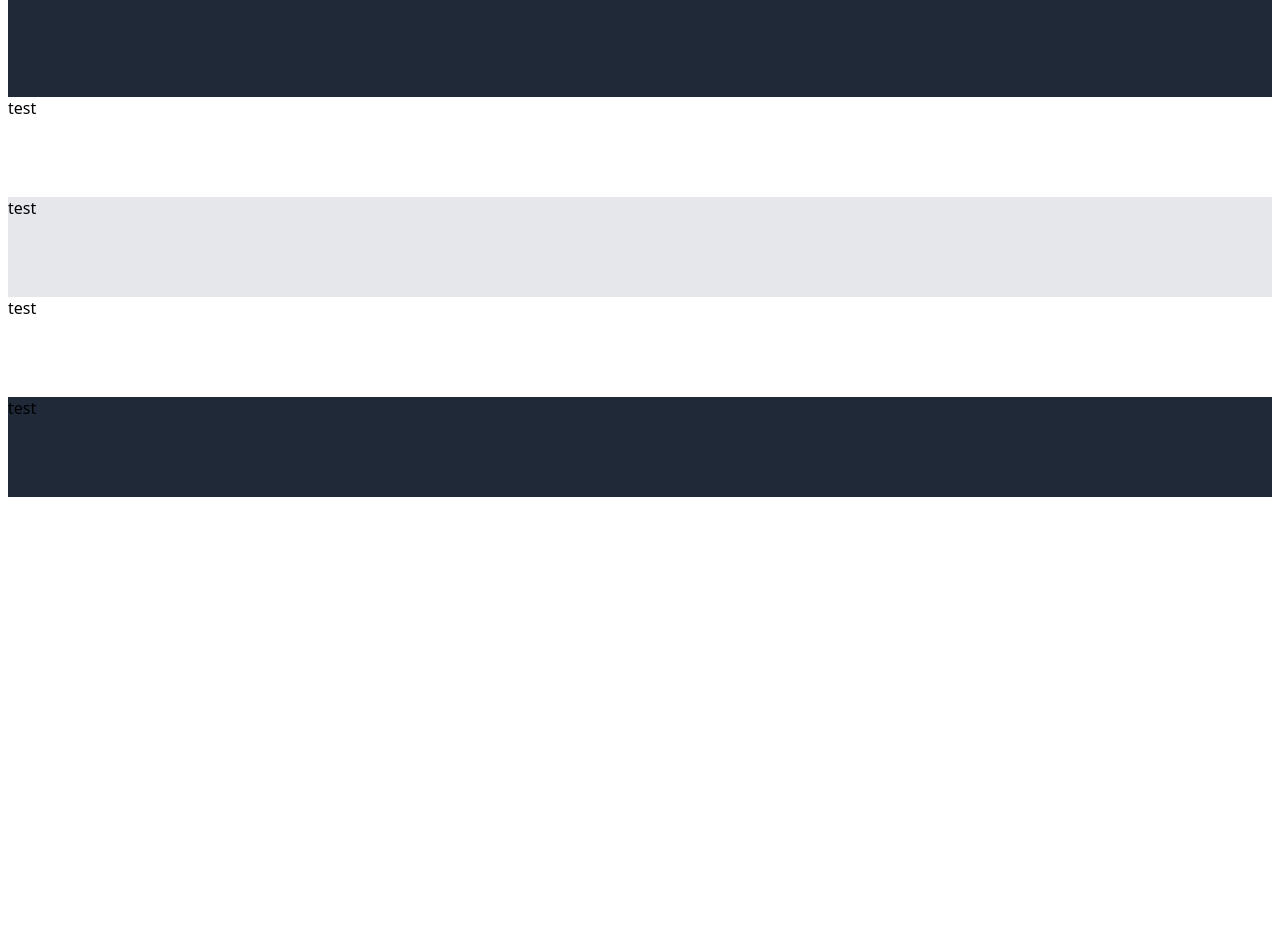
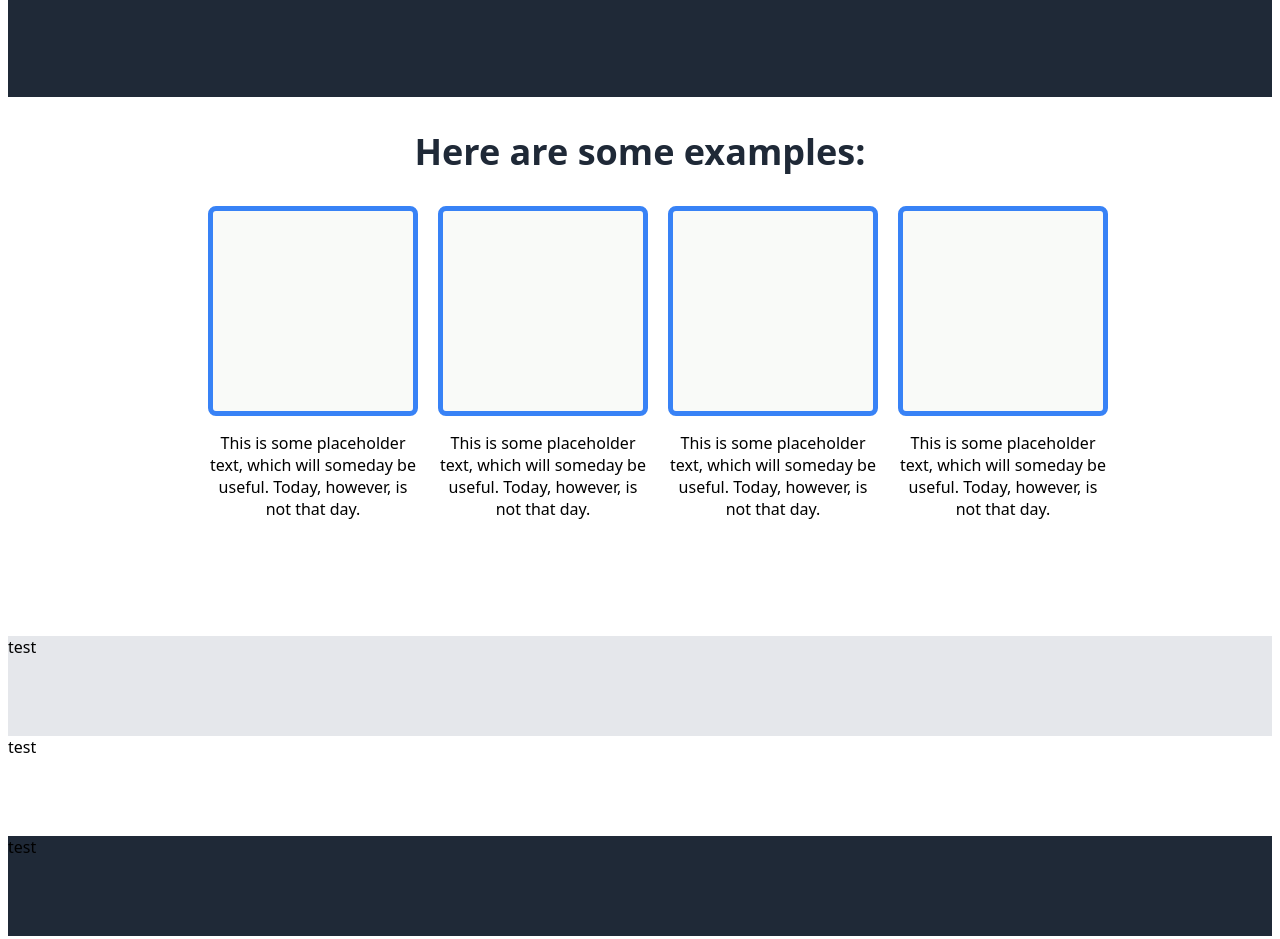
Before and after one commit to DPeteLovesYou/First-Page-Project, a plain HTML site: page index.html in a window 1280 px wide. Shown: the part 467-1406 px from the top of the page. Before the commit the page ends 972 px from the top, so only its background shows below. Drawn offline with Linux system fonts and the light colour scheme.

Commit message:
Add empty borders & placeholder text for section 2

```diff
--- a/index.html
+++ b/index.html
@@ -16,10 +16,9 @@
         <li><a href="#">header link three</a></li>
       </ul>
     </div>
-
     <div class="hero-content">
       <div class="hero-text">
-        <h1>This website is awesome</h1>
+        <h1>This website is for babies</h1>
         <p>This is some smaller placeholder text, which explains what the website is:</p>
         <p>This is a website for displaying images of baby animals</p>
         <button><a href="#">Sign Up</a></button>
@@ -29,7 +28,25 @@
   </div>
 
   <div class="two">
-    test
+    <h2>Here are some examples:</h2>
+    <div class="card-content">
+      <div class="card">
+        <div class="box"><span> </span></div>
+        <p>This is some placeholder text, which will someday be useful. Today, however, is not that day.</p>
+      </div>
+      <div class="card">
+        <div class="box"></div>
+        <p>This is some placeholder text, which will someday be useful. Today, however, is not that day.</p>
+      </div>
+      <div class="card">
+        <div class="box"></div>
+        <p>This is some placeholder text, which will someday be useful. Today, however, is not that day.</p>
+      </div>
+      <div class="card">
+        <div class="box"></div>
+        <p>This is some placeholder text, which will someday be useful. Today, however, is not that day.</p>
+      </div>
+    </div>
   </div>
 
   <div class="three">
--- a/style.css
+++ b/style.css
@@ -15,13 +15,17 @@ body {
 
 .three {
   background-color: #E5E7EB;
+  display: flex;
+}
+
+.two {
+  text-align: center;
 }
 
 .header {
   display: flex;
   justify-content: space-between;
   align-items: center;
-  /* padding: 16px; */
   margin: 0 200px;
 }
 
@@ -55,12 +59,44 @@ a, .hero-content p {
   font-weight: bold;
 }
 
+.card-content {
+  display: flex;
+  justify-content: space-evenly;
+  margin-top: 0;
+  margin: 0px 200px 100px 200px;
+  gap: 20px;
+}
+
+.card {
+  display: flex;
+  flex-direction: column;
+  align-items: center;
+  text-align: center;
+  width: 250px;
+}
+
+.box {
+  width: 200px;
+  height: 200px;
+  border-style: solid;
+  border-width: 5px;
+  border-color: #3882F6;
+  border-radius: 8px;
+  background-color: #F9FAF8;;
+}
+
 h1 {
   font-size: 48px;
   font-weight: bolder;
   color: #F9FAF8;
   margin: 0;
   padding: 0;
+}
+
+h2 {
+  font-size: 36px;
+  font-weight: bolder;
+  color: #1F2937;
 }
 
 button {
```
Also changed, not shown: images/white-headed-capuchin-gd1099d1f7_640.jpg (added).
